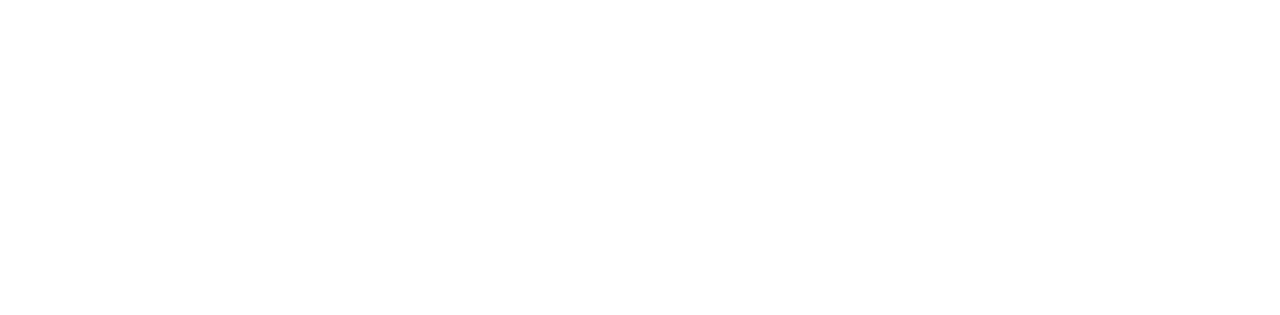
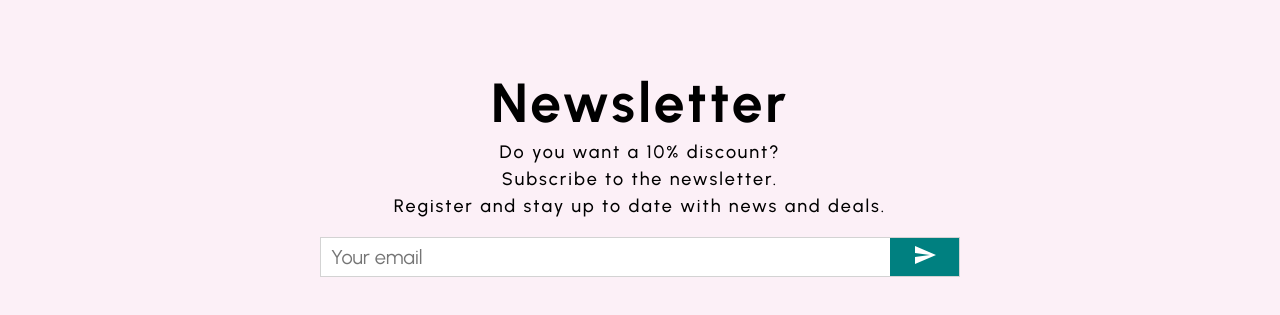
Before and after one commit to mciechanowicz/e-commerce-shop, a React (Create React App) app: page / in a window 1280 px wide. Shown: the part 1942-2257 px from the top of the page. Before the commit the page ends 1875 px from the top, so only its background shows below. Built offline with nearby package versions, Linux system fonts and the light colour scheme; no server answers.

Commit message:
added newsletter

```diff
--- /dev/null
+++ b/src/components/Newsletter.tsx
@@ -0,0 +1,76 @@
+import styled from 'styled-components'
+import SendIcon from '@material-ui/icons/Send'
+
+import { responsive } from '../responsive'
+
+export const Newsletter = () => {
+  return (
+    <Container>
+      <Title>Newsletter</Title>
+      <Description>Do you want a 10% discount?</Description>
+      <Description>Subscribe to the newsletter.</Description>
+      <Description>Register and stay up to date with news and deals.</Description>
+      <InputWrapper>
+        <Input maxLength={30} type="email" placeholder="Your email" />
+        <Button>
+          <SendIcon />
+        </Button>
+      </InputWrapper>
+    </Container>
+  )
+}
+
+const Container = styled.div`
+  background-color: #fcf0f7;
+  height: 60vh;
+  display: flex;
+  justify-content: center;
+  align-items: center;
+  flex-direction: column;
+  ${responsive({ height: '40vh' })}
+`
+
+const Title = styled.h2`
+  font-size: 55px;
+  letter-spacing: 3px;
+  ${responsive({ fontSize: '40px' })}
+`
+const Description = styled.p`
+  font-size: 18px;
+  font-weight: 500;
+  letter-spacing: 2px;
+  margin-top: 5px;
+  ${responsive({ letterSpacing: '0.5px', fontSize: '14px' })}
+`
+
+const InputWrapper = styled.div`
+  border: 1px solid black;
+  width: 50%;
+  margin-top: 20px;
+  display: flex;
+  height: 40px;
+  align-items: center;
+  justify-content: space-between;
+  border: 0.5px solid lightgray;
+  background-color: white;
+  ${responsive({ width: '90%' })}
+`
+
+const Input = styled.input`
+  flex: 8;
+  width: 100%;
+  height: 100%;
+  padding: 0px 10px;
+  border: none;
+  font-size: 20px;
+  outline: none;
+`
+
+const Button = styled.button`
+  flex: 1;
+  border: none;
+  height: 100%;
+  background-color: teal;
+  color: #fff;
+  cursor: pointer;
+`
--- a/src/pages/Home.tsx
+++ b/src/pages/Home.tsx
@@ -9,6 +9,7 @@ import { Categories } from '../components/Categories'
 import { Products } from '../components/Products'
 
 import Commerce from '../utils/commerce'
+import { Newsletter } from '../components/Newsletter'
 
 const Home = () => {
   const [products, setProducts] = useState<Product[]>([])
@@ -32,6 +33,7 @@ const Home = () => {
       <Slider />
       <Categories />
       <Products products={products} />
+      <Newsletter />
     </div>
   )
 }
```
